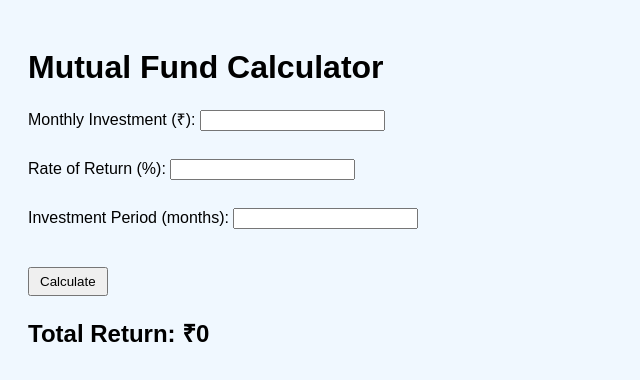
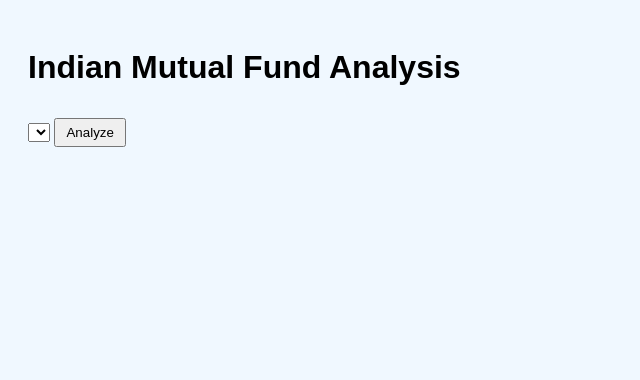
Before and after one commit to vakulramilla/Mutual_Fund_Analysis_WebApp, a plain HTML site: page index.html in a window 1280 px wide. Shown: the whole page, without its empty margins (0-640 px from the left). Drawn offline with nearby package versions, Linux system fonts and the light colour scheme.

Commit message:
Update index.html

```diff
--- a/index.html
+++ b/index.html
@@ -5,13 +5,14 @@
   <link rel="stylesheet" href="style.css">
 </head>
 <body>
-  <h1>Mutual Fund Calculator</h1>
-  <label>Monthly Investment (₹): <input type="number" id="amount" /></label><br>
-  <label>Rate of Return (%): <input type="number" id="rate" /></label><br>
-  <label>Investment Period (months): <input type="number" id="months" /></label><br>
-  <button onclick="calculateSIP()">Calculate</button>
-  <h2 id="result">Total Return: ₹0</h2>
-
+  <div class="container">
+    <h1>Indian Mutual Fund Analysis</h1>
+    <select id="fundSelector"></select>
+    <button onclick="loadFundData()">Analyze</button>
+    <div id="fundDetails"></div>
+    <canvas id="navChart"></canvas>
+  </div>
+  <script src="https://cdn.jsdelivr.net/npm/chart.js"></script>
   <script src="script.js"></script>
 </body>
 </html>
```
